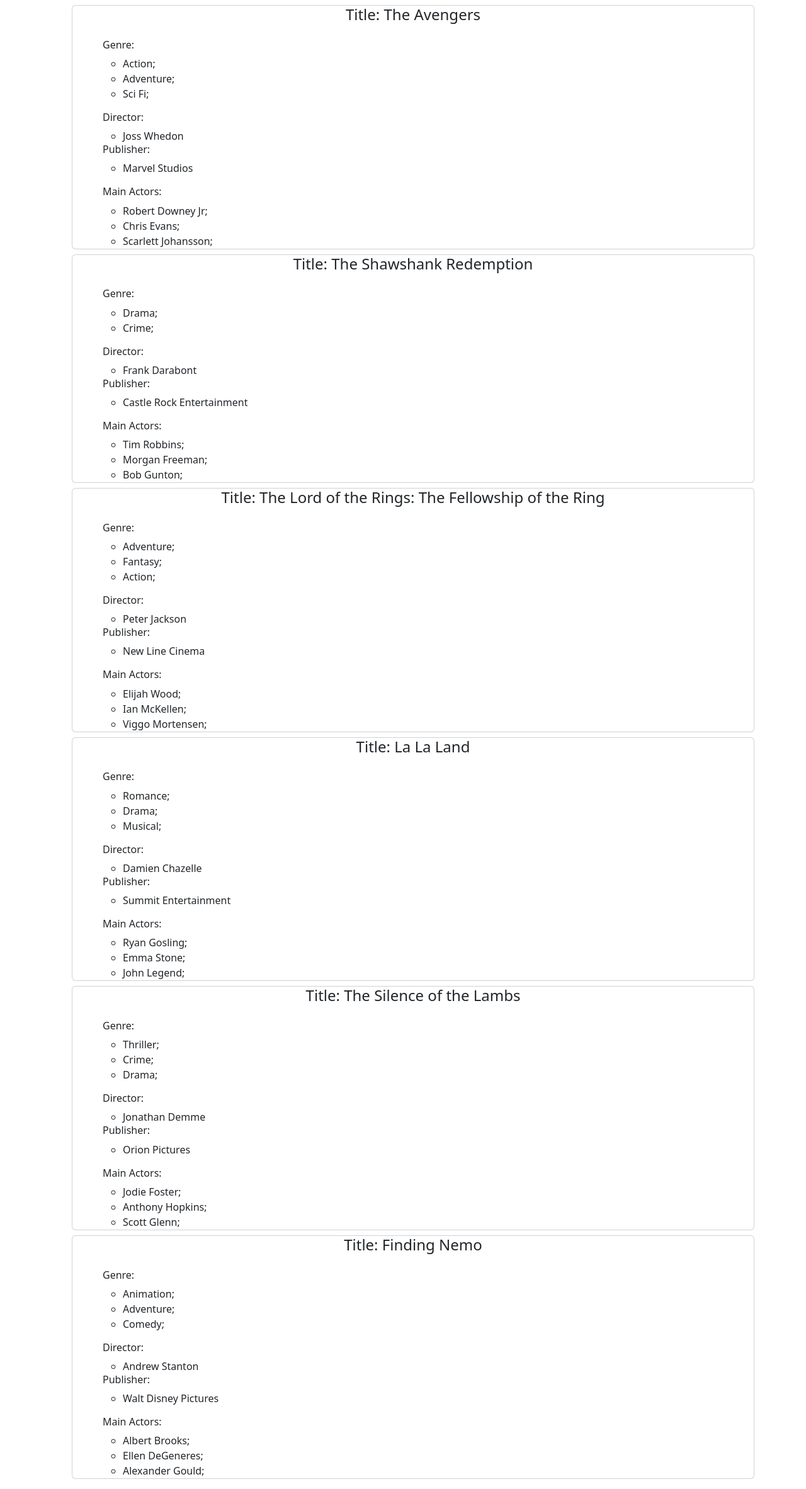
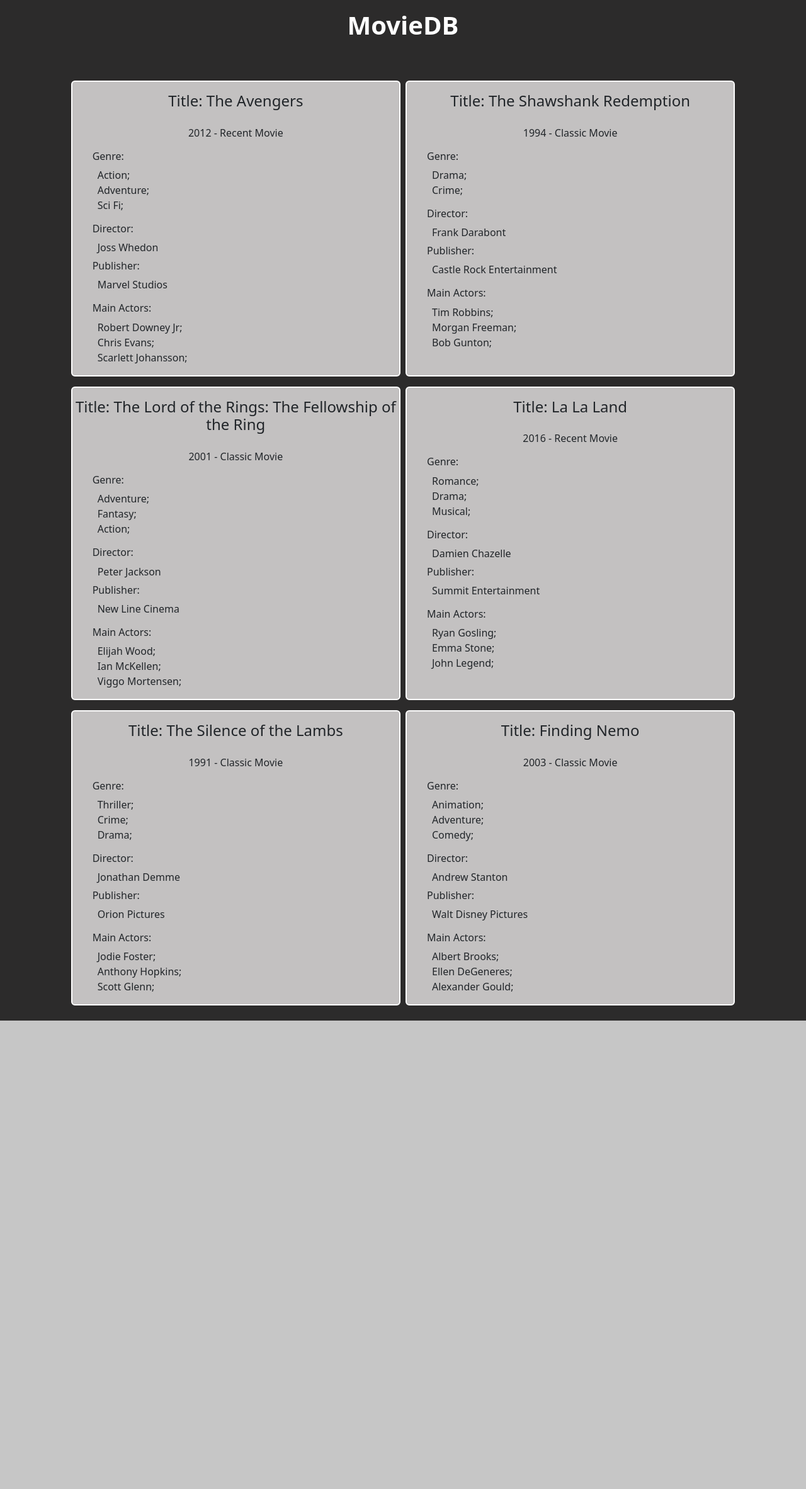
Before and after one commit to AntonelloStefania/php-oop-1, a PHP site: page / in a window 1280 px wide. Shown: the whole page at 63% size. After the commit the page ends 1621 px from the top, so only its background shows below. Run offline with PHP 8.4, Linux system fonts and the light colour scheme.

Commit message:
esercizio completo

```diff
--- a/index.php
+++ b/index.php
@@ -1,77 +1,6 @@
 <?php
- class Movie{
-    public $title;
-    public $genre;
-    public $year;
-    public $publisher;
-    public $director;
-    public $actors;
-
-    function __construct($title, Genre $genre, $year, $director, $publisher ,$actors){
-        $this->title = $title;
-        $this->genre = $genre;
-        $this->year = $year;
-        $this->publisher = $publisher;
-        $this->director = $director;
-        $this->actors = $actors;
-    }
-
- }
- class Genre{
-    public $genres;
-
-
-    function __construct(...$genres){
-        $this->genres = $genres;
-    }
- }
-
- class Actors{
-    public $actors;
-
-    function __construct(...$actors){
-        $this->actors = $actors;
-    }
- }
-
-
-
- $Avenged_genre=new Genre('Action','Adventure','Sci Fi');
- $Avenged_actors = new Actors('Robert Downey Jr', 'Chris Evans', 'Scarlett Johansson');
- $movie_Avenger= new Movie('The Avengers', $Avenged_genre,'2012','Joss Whedon', 'Marvel Studios',$Avenged_actors);
-
- $TheShawshankRedemption_genre = new Genre('Drama', 'Crime');
- $TheShawshankRedemption_actors = new Actors('Tim Robbins', 'Morgan Freeman', 'Bob Gunton');
- $movie_TheShawshankRedemption = new Movie('The Shawshank Redemption', $TheShawshankRedemption_genre, '1994', 'Frank Darabont', 'Castle Rock Entertainment', $TheShawshankRedemption_actors );
-
- $TheLordOfTheRings_genre= new Genre('Adventure', 'Fantasy', 'Action');
- $TheLordOfTheRings_actors= new Actors('Elijah Wood', 'Ian McKellen', 'Viggo Mortensen');
- $movie_TheLordOfTheRing=new Movie('The Lord of the Rings: The Fellowship of the Ring',$TheLordOfTheRings_genre,'2001','Peter Jackson','New Line Cinema', $TheLordOfTheRings_actors);
-
- $LaLaLand_genre= new Genre('Romance','Drama','Musical');
- $LaLaLand_actors= new Actors( 'Ryan Gosling', 'Emma Stone', 'John Legend');
- $movie_LaLaLand= new Movie('La La Land', $LaLaLand_genre, '2016','Damien Chazelle','Summit Entertainment',$LaLaLand_actors);
-
- $SilenceOfTheLamb_genre = new Genre('Thriller', 'Crime', 'Drama');
- $SilenceOfTheLamb_actors= new Actors('Jodie Foster', 'Anthony Hopkins', 'Scott Glenn');
- $movie_SilenceOfTheLamb= new Movie('The Silence of the Lambs',$SilenceOfTheLamb_genre,'1991','Jonathan Demme','Orion Pictures',$SilenceOfTheLamb_actors);
-
- $FindingNemo_genre = new Genre('Animation', 'Adventure', 'Comedy');
- $FindingNemo_actors= new Actors('Albert Brooks', 'Ellen DeGeneres', 'Alexander Gould');
- $movie_FindingNemo= new Movie('Finding Nemo',$FindingNemo_genre,'2003', 'Andrew Stanton', 'Walt Disney Pictures', $FindingNemo_actors);
-
-
- $MoviesArray=[
-    $movie_Avenger,
-    $movie_TheShawshankRedemption,
-    $movie_TheLordOfTheRing,
-    $movie_LaLaLand,
-    $movie_SilenceOfTheLamb,
-    $movie_FindingNemo,
- ];
-
-
-
+require __DIR__.'/models/classes.php';
+require __DIR__.'/models/movies.php'
 ?>
 
 <!DOCTYPE html>
@@ -80,44 +9,54 @@
     <meta charset="UTF-8">
     <meta name="viewport" content="width=device-width, initial-scale=1.0">
     <link href="https://cdn.jsdelivr.net/npm/bootstrap@5.3.0/dist/css/bootstrap.min.css" rel="stylesheet" integrity="sha384-9ndCyUaIbzAi2FUVXJi0CjmCapSmO7SnpJef0486qhLnuZ2cdeRhO02iuK6FUUVM" crossorigin="anonymous">
+    <link rel="stylesheet" href="style.css">
     <title>Movies</title>
 </head>
 <body>
-    <div class="container">
+    <div class="container-fluid">
         <div class="row">
-            <div class="col-12">
-                <ul>
+            <div class="col-12 d-flex justify-content-center pt-3 mb-5">
+                <h1>MovieDB</h1>
+            </div>
+        </div>
+        <div class="row">
+            <div class="col-12 h-100">
+                <ul class="h-100 col-12 justify-content-center">
                 <?php  foreach ($MoviesArray as $movie ) { ?>
-                    <li  class="card my-2 ">
+                    <li  class="card my-2 mx-1 py-3  movie-card col-12 col-md-5  ">
                         <div class="text-center">
                             <h4 >Title: <?php echo $movie->title ?></h4>
                         </div>
-                        <div class="card-content ps-5">
+                        <div class="card-content px-2">
+                            <div class="mt-3">
+                                <ul class=" d-flex justify-content-center">
+                                    <li><?php echo $movie->year.' - '.$movie->classic?></li>
+                                </ul>
+                            </div>
 
-                            <div class="mt-3">
+                            <div class="mt-3 ps-4">
                                 <h6>Genre:</h6>
-                                <ul>
+                                <ul class="ps-2 d-flex flex-column">
                                     <?php foreach($movie->genre->genres as $genres) {?>
-                                        <li>
+                                        <li class="">
                                             <?php echo $genres.';'?>
                                         </li>
                                     <?php }?>
                                 </ul>
                             </div>
-                            <div class="mt-3">
+                            <div class="mt-3 ps-4">
                                 <h6>Director:</h6>
-                                <ul>
+                                <ul class="ps-2 mb-2">
                                     <li><?php echo $movie->director?></li>
                                 </ul>
                                 <h6>Publisher:</h6>
-                                <ul>
+                                <ul class="ps-2">
                                     <li><?php echo $movie->publisher?></li>
-
                                 </ul>
                             </div>
-                            <div class="mt-3">
+                            <div class="mt-3 ps-4">
                                 <h6>Main Actors:</h6>
-                                <ul>
+                                <ul  class="d-flex flex-column ps-2">
                                     <?php foreach($movie->actors->actors as $actors) {?>
                                         <li>
                                             <?php echo $actors.';'?>
--- /dev/null
+++ b/models/classes.php
@@ -0,0 +1,74 @@
+ <?php
+
+ class Movie{
+    public $title;
+    public $genre;
+    public $year;
+    public $classic;
+    public $publisher;
+    public $director;
+    public $actors;
+
+
+    public function setClassic(){
+        if($this->year < 2010){
+            $this->classic  = 'Classic Movie';
+        } else{
+            $this->classic  = 'Recent Movie';
+        }
+    }
+
+    function __construct($title,  $genre, $year, $director, $publisher ,  $actors){
+        $this->title = $title;
+        $this->genre = $genre;
+        $this->year = $year;
+        $this->publisher = $publisher;
+        $this->director = $director;
+        $this->actors = $actors;
+
+    }
+
+ }
+
+
+
+
+ class Genre{
+    public $genres;
+
+
+    function __construct(...$genres){
+        $this->genres = $genres;
+    }
+ }
+ $Avenger_genre=new Genre('Action','Adventure','Sci Fi');
+ $TheShawshankRedemption_genre = new Genre('Drama', 'Crime');
+ $TheLordOfTheRings_genre= new Genre('Adventure', 'Fantasy', 'Action');
+ $LaLaLand_genre= new Genre('Romance','Drama','Musical');
+ $SilenceOfTheLamb_genre = new Genre('Thriller', 'Crime', 'Drama');
+ $FindingNemo_genre = new Genre('Animation', 'Adventure', 'Comedy');
+
+
+
+
+ class Actors{
+    public $actors;
+
+    function __construct(...$actors){
+        $this->actors = $actors;
+    }
+ }
+
+
+ $Avenged_actors = new Actors('Robert Downey Jr', 'Chris Evans', 'Scarlett Johansson');
+ $TheShawshankRedemption_actors = new Actors('Tim Robbins', 'Morgan Freeman', 'Bob Gunton');
+ $TheLordOfTheRings_actors= new Actors('Elijah Wood', 'Ian McKellen', 'Viggo Mortensen');
+ $LaLaLand_actors= new Actors( 'Ryan Gosling', 'Emma Stone', 'John Legend');
+ $SilenceOfTheLamb_actors= new Actors('Jodie Foster', 'Anthony Hopkins', 'Scott Glenn');
+ $FindingNemo_actors= new Actors('Albert Brooks', 'Ellen DeGeneres', 'Alexander Gould');
+
+
+
+
+
+ ?>
--- /dev/null
+++ b/models/movies.php
@@ -0,0 +1,35 @@
+<?php
+
+ $movie_Avenger= new Movie('The Avengers', $Avenger_genre,'2012','Joss Whedon', 'Marvel Studios',$Avenged_actors);
+ $movie_Avenger->setClassic();
+
+
+ $movie_TheShawshankRedemption = new Movie('The Shawshank Redemption', $TheShawshankRedemption_genre, '1994',  'Frank Darabont', 'Castle Rock Entertainment', $TheShawshankRedemption_actors );
+ $movie_TheShawshankRedemption->setClassic();
+
+ $movie_TheLordOfTheRing=new Movie('The Lord of the Rings: The Fellowship of the Ring',$TheLordOfTheRings_genre,'2001','Peter Jackson','New Line Cinema', $TheLordOfTheRings_actors);
+  $movie_TheLordOfTheRing->setClassic();
+
+ $movie_LaLaLand= new Movie('La La Land', $LaLaLand_genre, '2016','Damien Chazelle','Summit Entertainment',$LaLaLand_actors);
+ $movie_LaLaLand->setClassic();
+
+ $movie_SilenceOfTheLamb= new Movie('The Silence of the Lambs',$SilenceOfTheLamb_genre,'1991','Jonathan Demme','Orion Pictures',$SilenceOfTheLamb_actors);
+ $movie_SilenceOfTheLamb->setClassic();
+
+ $movie_FindingNemo= new Movie('Finding Nemo',$FindingNemo_genre,'2003', 'Andrew Stanton', 'Walt Disney Pictures', $FindingNemo_actors);
+ $movie_FindingNemo->setClassic();
+
+
+
+ $MoviesArray=[
+    $movie_Avenger,
+    $movie_TheShawshankRedemption,
+    $movie_TheLordOfTheRing,
+    $movie_LaLaLand,
+    $movie_SilenceOfTheLamb,
+    $movie_FindingNemo,
+ ];
+
+
+
+?>
--- /dev/null
+++ b/style.css
@@ -0,0 +1,29 @@
+* {
+    margin: 0;
+    padding: 0;
+    box-sizing: border-box;
+}
+
+body {
+    height: 100vh;
+    width: 100%;
+    background-color: rgb(44, 43, 43);
+}
+
+h1 {
+    font-weight: bolder;
+    color: white;
+}
+
+ul {
+    list-style-type: none;
+    display: flex;
+    flex-wrap: wrap;
+    padding: 0;
+}
+
+.movie-card {
+    background-color: rgba(255, 253, 253, 0.719);
+    border: 2px solid rgb(255, 255, 255);
+
+}
```
